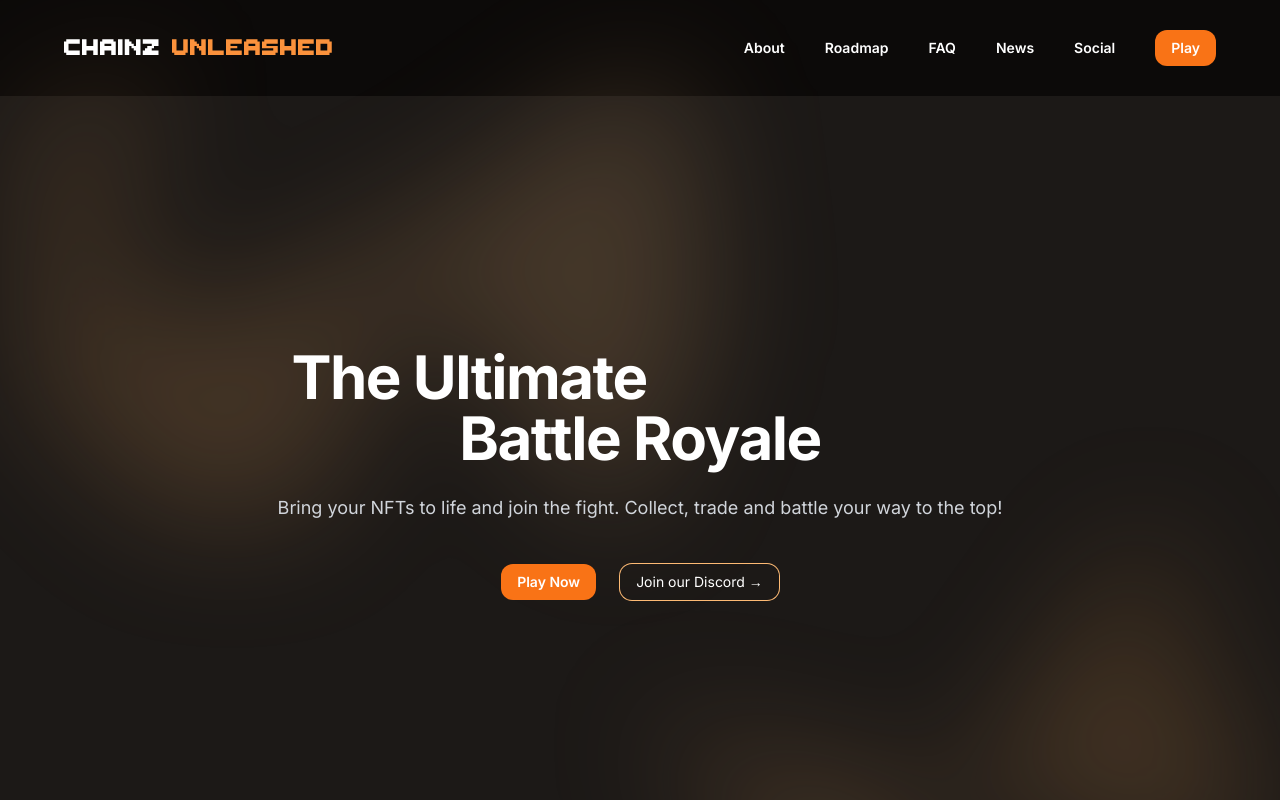
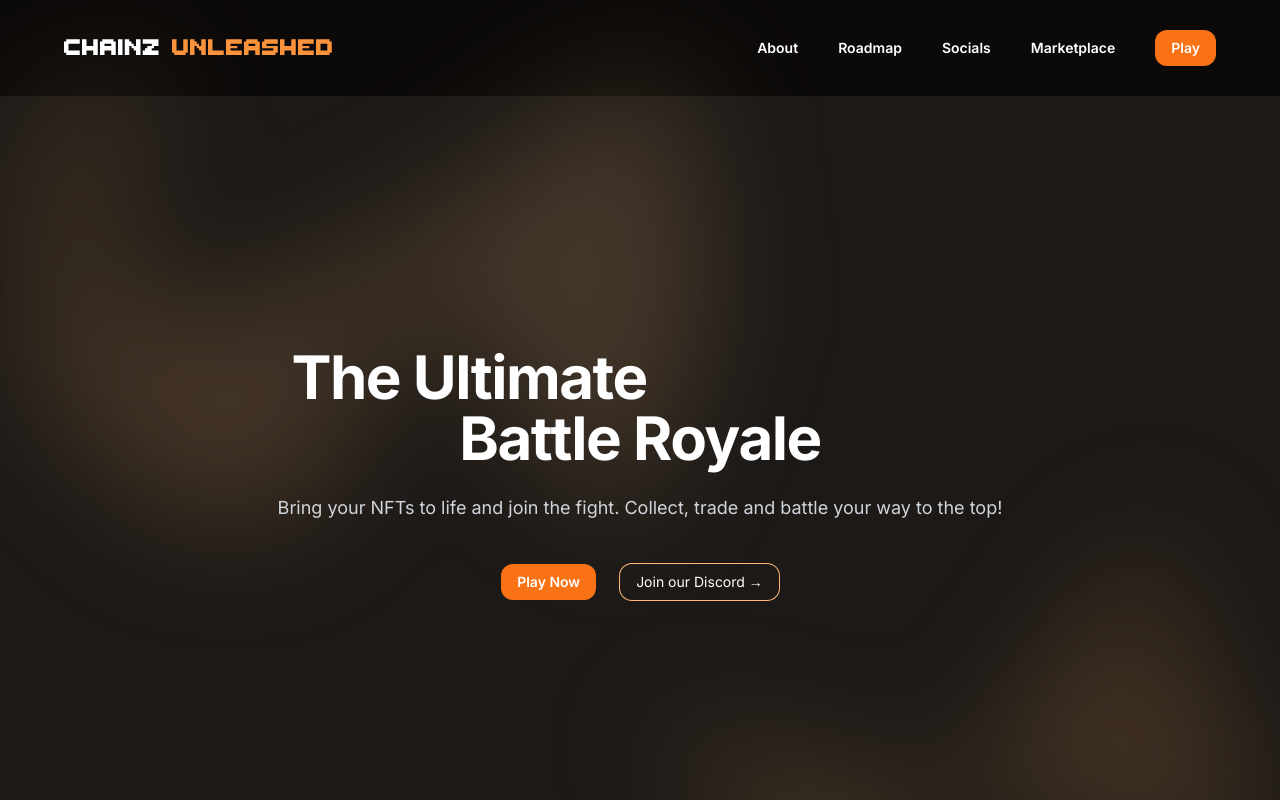
Before and after one commit to brodiecc/chainz-unleashed-website, a Next.js app: page / in a window 1280 px wide. Shown: the top 800 px of the page. Built offline with nearby package versions, Linux system fonts and the light colour scheme.

Commit message:
Updated Header Titles

```diff
--- a/src/components/Header.tsx
+++ b/src/components/Header.tsx
@@ -12,9 +12,10 @@ import clsx from "clsx";
 const navigation = [
   { name: "About", href: "#about" },
   { name: "Roadmap", href: "#roadmap" },
-  { name: "FAQ", href: "#faq" },
-  { name: "News", href: "#news" },
-  { name: "Social", href: "#social" },
+  // { name: "FAQ", href: "#faq" },
+  // { name: "News", href: "#news" },
+  { name: "Socials", href: "#socials" },
+  { name: "Marketplace", href: "#marketplace" },
 ];
 
 type MobileNavLinkProps = {
@@ -144,7 +145,7 @@ export default function Header() {
             </Link>
           </div>
           <div className="flex items-center gap-x-5 md:gap-x-8 font-semibold">
-            <div className="hidden md:flex md:gap-x-6">
+            <div className="hidden header:flex md:gap-x-6">
               {navigation.map((item) => (
                 <NavLink key={item.name} href={item.href}>
                   {item.name}
@@ -153,11 +154,11 @@ export default function Header() {
             </div>
             <Button
               href="https://play.chainzunleashed.com"
-              className="hidden sm:flex"
+              className="hidden header:flex"
             >
               <span>Play</span>
             </Button>
-            <div className="-mr-1 md:hidden">
+            <div className="-mr-1 header:hidden">
               <MobileNavigation />
             </div>
           </div>
--- a/tailwind.config.js
+++ b/tailwind.config.js
@@ -6,7 +6,7 @@ module.exports = {
   theme: {
     extend: {
       screens: {
-        "pf-sm": "800px",
+        header: "850px",
       },
       fontFamily: {
         sans: ["var(--font-inter)", ...defaultTheme.fontFamily.sans],
```
